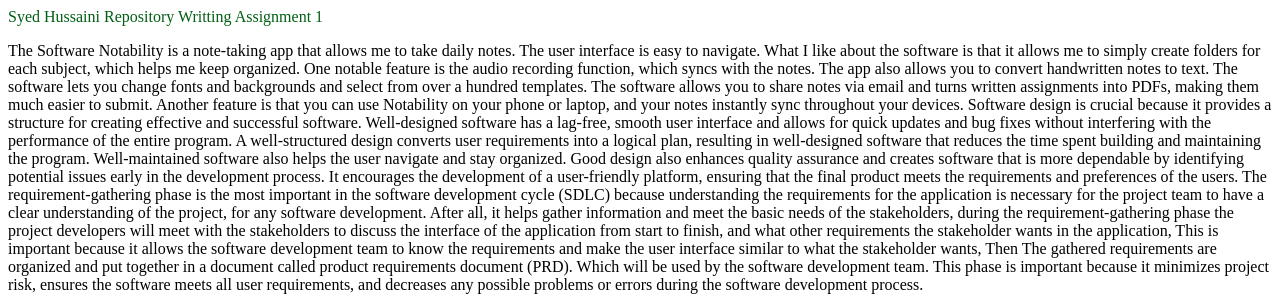
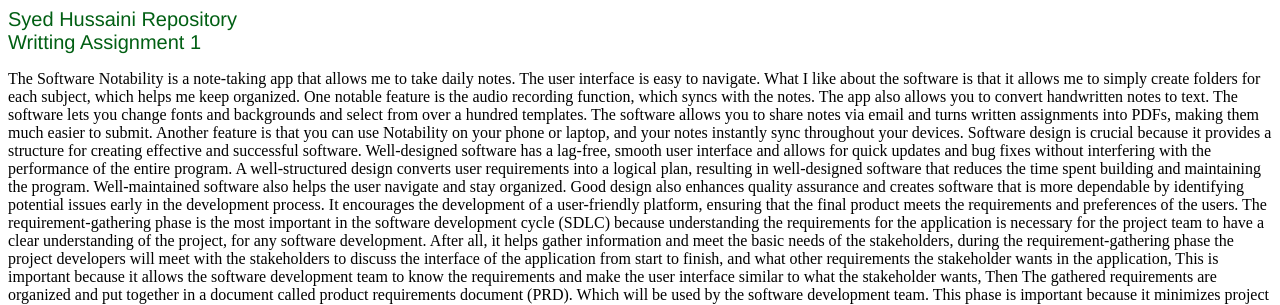
Before and after one commit to AzeemHHz/Az, a plain HTML site: page index.html in a window 1280 px wide. Shown: the top 305 px of the page. Drawn offline with Linux system fonts and the light colour scheme.

Commit message:
Update index.html

```diff
--- a/index.html
+++ b/index.html
@@ -5,8 +5,10 @@
 <title>CIS*1250 Template</title>
 <meta name="google" content="notranslate">
 </head>
+
   <body>
 <h>Syed Hussaini Repository</h>
+<br>
 <h>Writting Assignment 1</h>
 <p>
   The Software Notability is a note-taking app that allows me to take daily notes. The user interface is easy to navigate. What I like about the software is that it allows me to simply create folders for each subject, which helps me keep organized. One notable feature is the audio recording function, which syncs with the notes. The app also allows you to convert handwritten notes to text. The software lets you change fonts and backgrounds and select from over a hundred templates. The software allows you to share notes via email and turns written assignments into PDFs, making them much easier to submit. Another feature is that you can use Notability on your phone or laptop, and your notes instantly sync throughout your devices.
@@ -60,7 +62,7 @@
     margin:0px:
   }
   h{
-    font-size:20px:
+    font-size:20px;
     font-family: 'Franklin Gothic Medium', 'Arial Narrow', Arial, sans-serif;
     color:  rgb(1, 95, 19);
     text-align: center;
```
